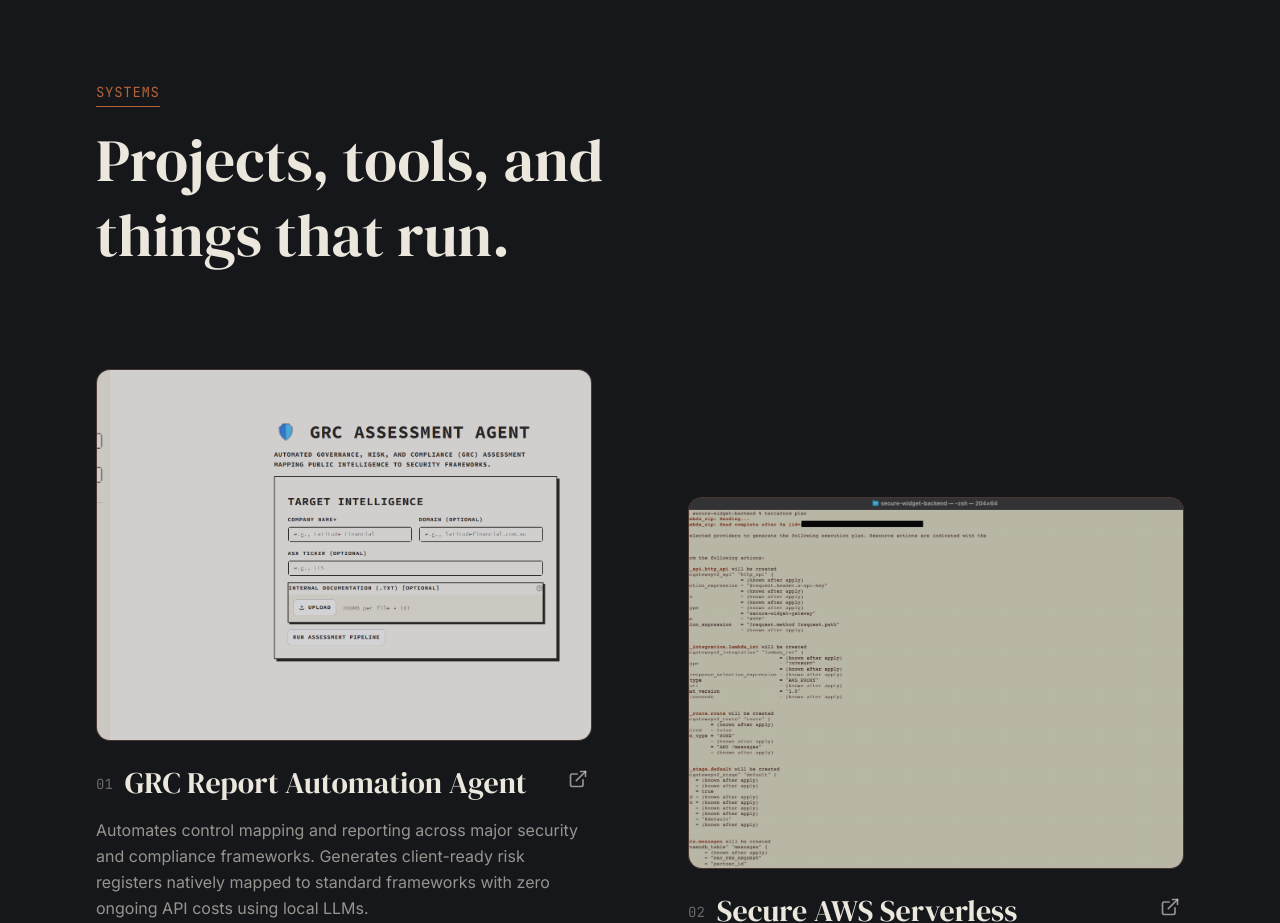
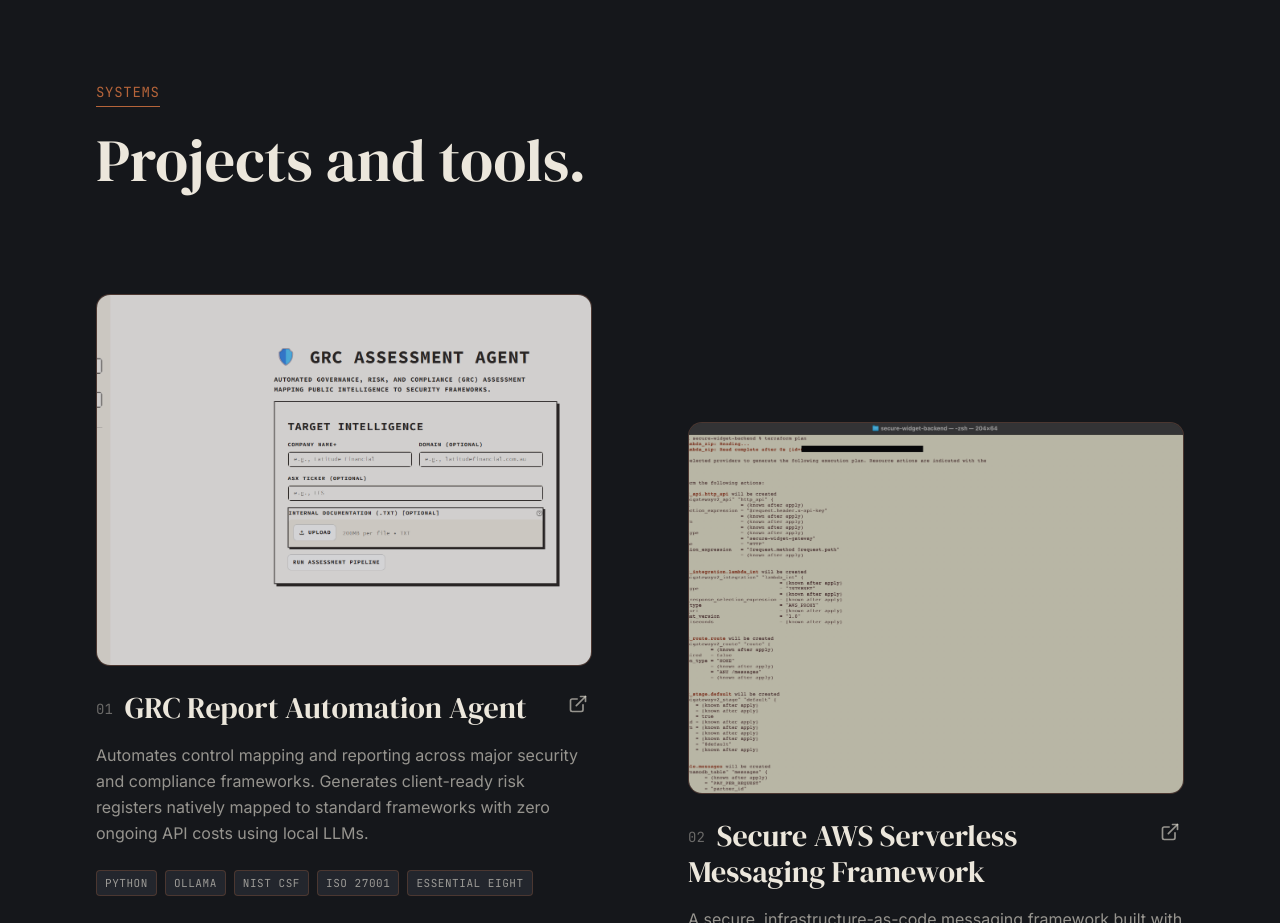
Before and after one commit to n8nunes/personal-portfolio, a Next.js app: page / in a window 1280 px wide. Shown: the part 2600-3523 px from the top of the page. Built offline with nearby package versions, Linux system fonts and the light colour scheme.

Commit message:
fix: correct organization name for Coursera CompTIA A+ certification

```diff
--- a/src/components/SectionSystems.tsx
+++ b/src/components/SectionSystems.tsx
@@ -50,7 +50,7 @@ export default function SectionSystems() {
               Systems
             </div>
             <h2 className="font-editorial text-4xl md:text-6xl text-text-dark leading-tight max-w-2xl">
-              Projects, tools, and things that run.
+              Projects and tools.
             </h2>
           </div>
         </div>
```
